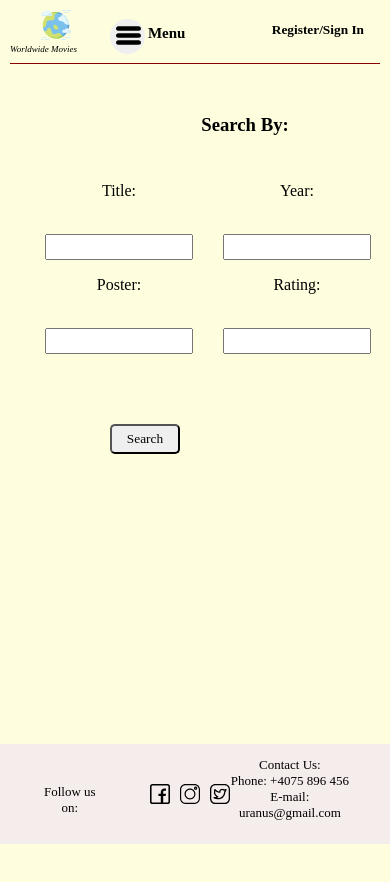
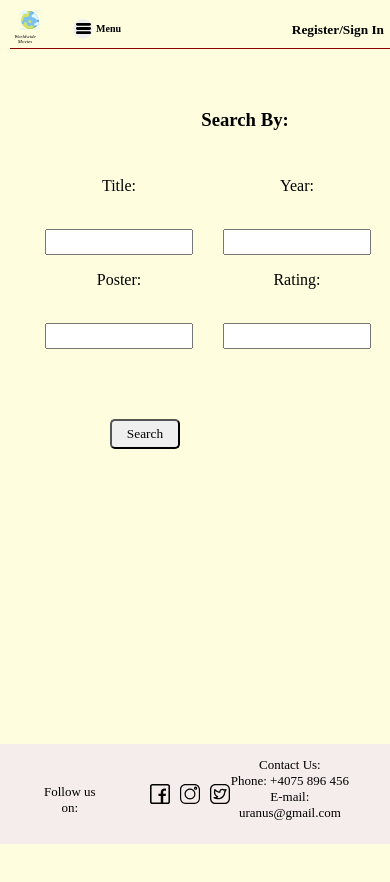
Before and after one commit to angelcrisan/uranus, a React (Create React App) app: page /search-page in a window 390 px wide. Shown: the top 882 px of the page. Built offline with nearby package versions, Linux system fonts and the light colour scheme.

Commit message:
adding responsive part1

```diff
--- a/src/components/header/AppLogo.css
+++ b/src/components/header/AppLogo.css
@@ -10,3 +10,20 @@
     margin-top: 0;
     font-style: italic;
 }
+
+@media screen and (max-width:400px) {
+    .Logo-container {
+        height:100%;
+    }
+    .Logo-Pic{
+        height:20px;
+        width: 20px;
+        margin-left:10px;
+    }
+    .Logo-Text{
+        height:10px;
+        width:30px;
+        font-size: 5px;
+        margin: 0;
+    }
+}
--- a/src/components/header/Header.css
+++ b/src/components/header/Header.css
@@ -106,3 +106,28 @@
 .Search-Input {
     background-color: #FEFEDF;
 }
+
+@media screen and (max-width:400px) {
+    .header-container{
+        width: 100%;
+        display: inline-flex;
+
+    }
+    .menuText {
+        font-size: 10px;
+        padding-top: 3px;
+    }
+
+    .dropdown {
+        height:20px;
+        width: 20px;
+        padding: 2px 0 0 0 ;
+    }
+    .Burger-Button {
+        height: 15px;
+        width:15px;
+    }
+    .Register-Button {
+        height: 10px;
+    }
+}
--- a/src/components/header/Header.js
+++ b/src/components/header/Header.js
@@ -65,7 +65,7 @@ checkIfLoggedIn =() => {
                 </Link>
             </div>
 
-            <p>Menu</p>
+            <p className="menuText">Menu</p>
 
         </div>
         <div className="Register-container">
--- a/src/pages/SecondPage/AllMoviesPageContent.css
+++ b/src/pages/SecondPage/AllMoviesPageContent.css
@@ -30,7 +30,7 @@
 
 .allMovies-card-title,
 .allMovies-card-imdbRating{
-    font-size: 10px;
+    font-size: 15px;
     cursor: pointer;
 }
 
@@ -49,3 +49,18 @@
     font-family: cursive;
     background-color: rgb(235, 180, 235);
 }
+
+
+@media screen and (max-width:400px) {
+    .allMovies-card-title, .allMovies-card-imdbRating{
+        font-size: 7px;
+        font-weight: bold;
+    }
+    .card-img{
+        width:100px;
+
+    }
+    .allMovies-container{
+        margin:0;
+    }
+}
--- a/src/pages/homepage/Card.css
+++ b/src/pages/homepage/Card.css
@@ -29,3 +29,11 @@
     margin: 30px;
 
 }
+
+@media screen and (max-width:400px) {
+    .card-img{
+        height: 100px;
+        width: 40px;
+        margin:10px;
+    }
+}
```
Also changed, not shown: src/components/footer/FooterInfo.css (line endings or trailing spaces), src/pages/homepage/ContentHomepage.css (line endings or trailing spaces).
